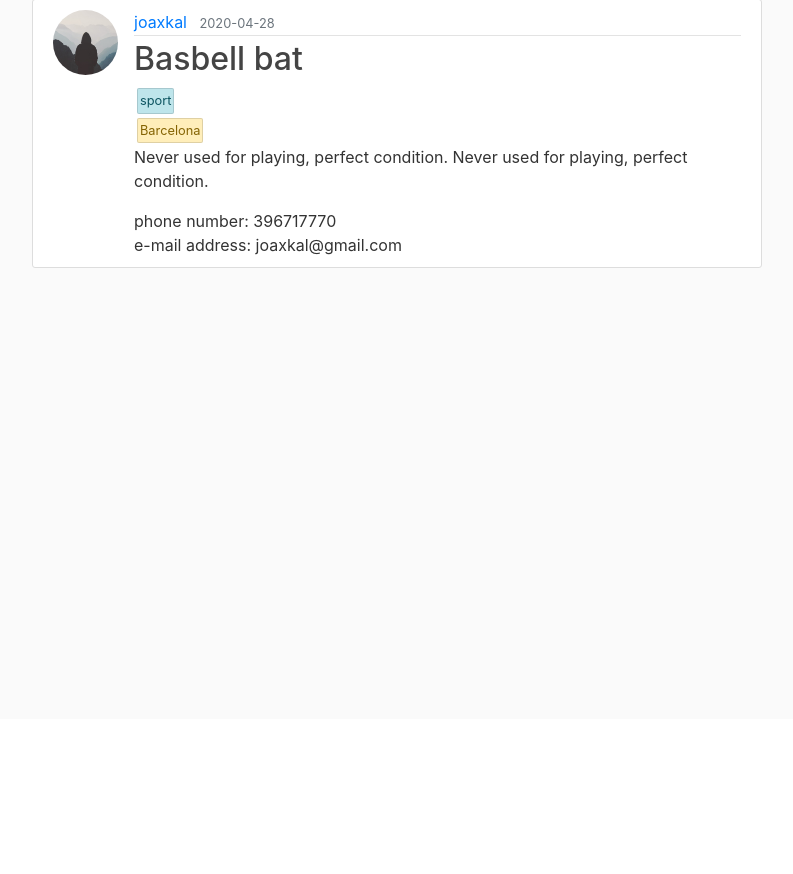
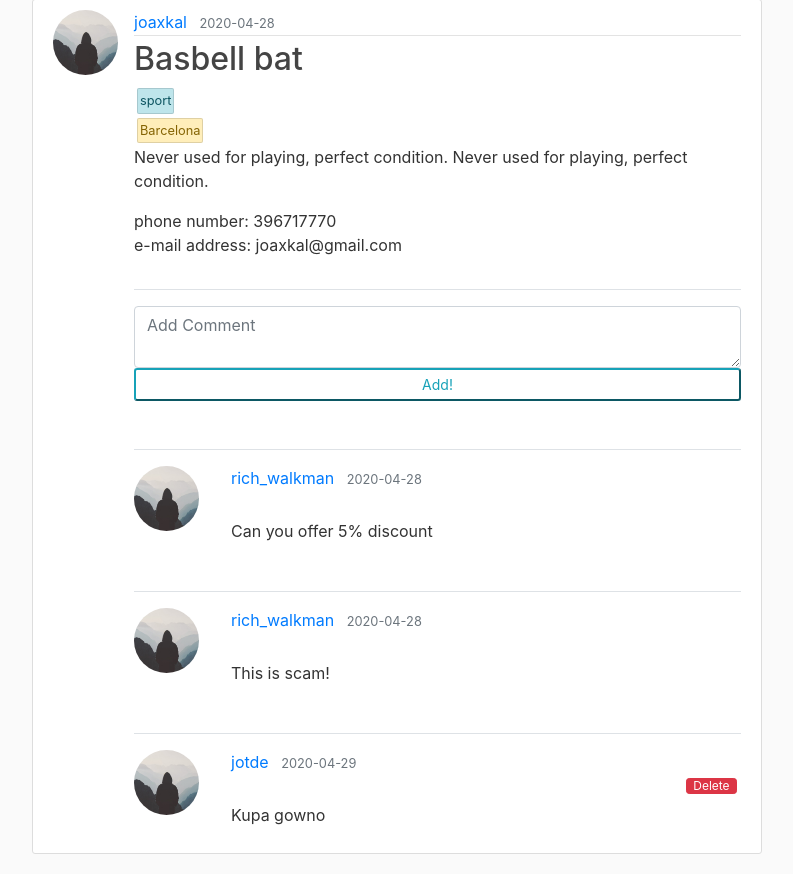
Before and after one commit to joaxkal/IMSE, a Flask app: page /post/2 in a window 1280 px wide. Shown: the part 81-955 px from the top of the page, without its empty margins (243-1036 px from the left). Before the commit the page ends 349 px from the top, so only its background shows below. Run offline with Flask 2, Linux system fonts and the light colour scheme; a user stored in the database is signed in; data comes from the database, SQL or seed files in the repository; both versions use the stored data as it was after the commit; some libraries are stand-ins or nearby versions.

Commit message:
Added comments
TODO:
after delete comment make redirection, how to build url?
backrefs for comment-user, post-user and comment-post ->need to be checked

```diff
--- a/MarketPlace/api/fill_db.py
+++ b/MarketPlace/api/fill_db.py
@@ -107,7 +107,7 @@ for cat, post in zip(cats, posts):
     cat.posts = [post]
     post.category = [cat]
     com1 = Comment(user_id=i % 4 + 1, content=mock_comment[j % 6], post_id=post.id)
-    com2 = Comment(user_id=i % 4 + 3, content=mock_comment[(j + 2 + j % 3) % 6], post_id=post.id)
+    com2 = Comment(user_id=i % 2 + 3, content=mock_comment[(j + 2 + j % 3) % 6], post_id=post.id)
     post.comments = [com1, com2]
 for cat in cats:
     db.session.add(cat)
--- a/MarketPlace/api/flaskblog/forms.py
+++ b/MarketPlace/api/flaskblog/forms.py
@@ -139,3 +139,8 @@ class SearchForm(FlaskForm):
     location = QuerySelectField('Location', query_factory=loc_choices, get_pk=lambda x: x.postal_code, get_label='city',allow_blank=True)
     category = QuerySelectField('Category', query_factory=cat_choices, get_pk=lambda x: x.id, allow_blank=True)
     submit = SubmitField('Search!')
+
+
+class AddComment(FlaskForm):
+    content= TextAreaField('Content')
+    submit = SubmitField('Add!')
--- a/MarketPlace/api/flaskblog/models.py
+++ b/MarketPlace/api/flaskblog/models.py
@@ -28,6 +28,7 @@ class User(db.Model, UserMixin):
     image_file = db.Column(db.String(20), nullable=False, default='default.jpg')
     password = db.Column(db.String(60), nullable=False)
     posts = db.relationship('Post', backref='author', lazy=True)
+    comments=db.relationship('Comment', backref='comment_author', lazy=True)
     location_id = db.Column(db.Integer, db.ForeignKey('location.postal_code'), nullable=True)
     phone = db.Column(db.String(13), nullable=True)
     role_id = db.Column(db.Integer, db.ForeignKey('role.id'), nullable=False)
--- a/MarketPlace/api/flaskblog/routes.py
+++ b/MarketPlace/api/flaskblog/routes.py
@@ -4,8 +4,8 @@ from PIL import Image
 from flask import render_template, url_for, flash, redirect, request, abort
 from flaskblog import app, db, bcrypt, mail
 from flaskblog.forms import (RegistrationForm, LoginForm, UpdateAccountForm,
-                             PostForm, RequestResetForm, ResetPasswordForm, SearchForm)
-from flaskblog.models import User, Post, Location, Category, cat_association_table
+                             PostForm, RequestResetForm, ResetPasswordForm, SearchForm, AddComment)
+from flaskblog.models import User, Post, Location, Category, cat_association_table, Comment
 from flask_login import login_user, current_user, logout_user, login_required
 from flask_mail import Message
 from sqlalchemy import func, sql
@@ -149,10 +149,20 @@ def new_post():
                            form=form, legend='New Post')
 
 
-@app.route("/post/<int:post_id>")
+@app.route("/post/<int:post_id>", methods=['GET', 'POST'])
 def post(post_id):
+    form=AddComment()
+    if form.validate_on_submit():
+        comment = Comment(content=form.content.data,
+                    comment_author=current_user,
+                    post_id=post_id
+                          )
+        db.session.add(comment)
+        db.session.commit()
+        flash('Your comment has been addeed!', 'success')
+        return redirect(url_for('post', post_id=post_id))
     post = Post.query.get_or_404(post_id)
-    return render_template('post.html', title=post.title, post=post)
+    return render_template('post.html', post=post, comments=post.comments, form=form)
 
 
 @app.route("/post/<int:post_id>/update", methods=['GET', 'POST'])
@@ -185,9 +195,23 @@ def delete_post(post_id):
     post = Post.query.get_or_404(post_id)
     if post.author != current_user:
         abort(403)
+    for comment in post.comments:
+        db.session.delete(comment)
     db.session.delete(post)
     db.session.commit()
     flash('Your post has been deleted!', 'success')
+    return redirect(url_for('home'))
+
+
+@app.route("/comment/<int:comment_id>/delete", methods=['POST'])
+@login_required
+def delete_comment(comment_id):
+    comment = Comment.query.get_or_404(comment_id)
+    if comment.comment_author != current_user:
+        abort(403)
+    db.session.delete(comment)
+    db.session.commit()
+    flash('Your comment has been deleted!', 'success')
     return redirect(url_for('home'))
 
 
--- a/MarketPlace/api/flaskblog/static/main.css
+++ b/MarketPlace/api/flaskblog/static/main.css
@@ -112,3 +112,10 @@ text-align: left;
 .my-class{
   margin-bottom: 0;
 }
+
+.btn-group-xs > .btn, .btn-xs {
+  padding: .25rem .4rem;
+  font-size: .750rem;
+  line-height: .5;
+  border-radius: .2rem;
+}
--- a/MarketPlace/api/flaskblog/templates/post.html
+++ b/MarketPlace/api/flaskblog/templates/post.html
@@ -1,40 +1,93 @@
 {% extends "layout.html" %}
 {% block content %}
     <article class="media content-section">
-    <img class="rounded-circle article-img" src="{{ url_for('static', filename='profile_pics/' + post.author.image_file) }}">
+        <img class="rounded-circle article-img"
+             src="{{ url_for('static', filename='profile_pics/' + post.author.image_file) }}">
         <div class="media-body">
             <div class="article-metadata">
-        <a class="mr-2" href="{{ url_for('user_posts', username=post.author.username) }}">{{ post.author.username }}</a>
+                <a class="mr-2"
+                   href="{{ url_for('user_posts', username=post.author.username) }}">{{ post.author.username }}</a>
                 <small class="text-muted">{{ post.date_posted.strftime('%Y-%m-%d') }}</small>
                 {% if post.author == current_user %}
                     <div>
-            <a class="btn btn-secondary btn-sm mt-1 mb-1" href="{{ url_for('update_post', post_id=post.id) }}">Update</a>
-            <button type="button" class="btn btn-danger btn-sm m-1" data-toggle="modal" data-target="#deleteModal">Delete</button>
+                        <a class="btn btn-secondary btn-sm mt-1 mb-1"
+                           href="{{ url_for('update_post', post_id=post.id) }}">Update</a>
+                        <button type="button" class="btn btn-danger btn-sm m-1" data-toggle="modal"
+                                data-target="#deleteModal">Delete
+                        </button>
                     </div>
                 {% endif %}
             </div>
             <h2 class="article-title text-break">{{ post.title }}</h2>
             <small>
                 <ul class="list-group-horizontal">
-            {%  for cat in post.category %}
-                <li class="list-group-item list-group-item-info">{{cat.name }}</li>
-            {%  endfor %}
+                    {% for cat in post.category %}
+                        <li class="list-group-item list-group-item-info">{{ cat.name }}</li>
+                    {% endfor %}
                 </ul>
                 <ul class="list-group-horizontal">
                     <li class="list-group-item list-group-item-warning">{{ post.location.city }}</li>
                 </ul>
             </small>
             <p class="article-content text-break">{{ post.content }}</p>
-      <a class="mr-2">phone number: {{ post.author.phone}}</a><br>
-      <a class="mr-2">e-mail address: {{ post.author.email}}</a>
+            <a class="mr-2">phone number: {{ post.author.phone }}</a><br>
+            <a class="mr-2">e-mail address: {{ post.author.email }}</a>
+
+
+            <legend class="border-bottom mb-3" style="margin-top: 2rem"></legend>
+            <div class="media mt-3">
+                <div class="media-body">
+                    <form method="POST" action="">
+                        <fieldset class="form-group" style="margin:0; padding: 0;">
+                            {{ form.hidden_tag() }}
+                            <div class="form-group" style="margin:0; padding: 0;">
+                                {{ form.content(class="form-control", placeholder="Add Comment") }}
+                            </div>
+                        </fieldset>
+                        <div class="text-center">
+                            <div class="form-group">
+                                {{ form.submit(class="btn-sm btn-outline-info btn-block") }}
+
+                            </div>
+                        </div>
+                    </form>
+                </div>
+            </div>
+
+            {% for comment in comments %}
+                <legend class="border-bottom mb-3" style="margin-top: 2rem"></legend>
+                <div class="media mt-3">
+                    <a class="pr-3" href="#">
+                        <img class="rounded-circle article-img"
+                             src="{{ url_for('static', filename='profile_pics/' + comment.comment_author.image_file) }}">
+                    </a>
+                    <div class="media-body">
+
+                        <div class="article-metadata border-0">
+                            <a class="mr-2"
+                               href="{{ url_for('user_posts', username=comment.comment_author.username) }}">{{ comment.comment_author.username }}</a>
+                            <small class="text-muted">{{ comment.date_posted.strftime('%Y-%m-%d') }}</small>
+                            {% if comment.comment_author == current_user %}
+                                <form action="{{ url_for('delete_comment', comment_id=comment.id) }}" method="POST">
+                                    <input class="btn btn-danger btn-xs m-1" style="float: right;" type="submit"
+                                           value="Delete">
+                                </form>
+                            {% endif %}
+                        </div>
+                        <p class="article-content text-break">
+                            {{ comment.content }}</p>
+                    </div>
+                </div>
+            {% endfor %}
         </div>
     </article>
     <!-- Modal -->
-  <div class="modal fade" id="deleteModal" tabindex="-1" role="dialog" aria-labelledby="deleteModalLabel" aria-hidden="true">
+    <div class="modal fade" id="deleteModal" tabindex="-1" role="dialog" aria-labelledby="deleteModalLabel"
+         aria-hidden="true">
         <div class="modal-dialog" role="document">
             <div class="modal-content">
                 <div class="modal-header">
-          <h5 class="modal-title" id="deleteModalLabel">Delete Post?</h5>
+                    <h5 class="modal-title" id="deleteModalLabel">Delete Comment?</h5>
                     <button type="button" class="close" data-dismiss="modal" aria-label="Close">
                         <span aria-hidden="true">&times;</span>
                     </button>
```
Also changed, not shown: MarketPlace/api/flaskblog/site.db. Lines whose indentation alone changed are shown as unchanged.
